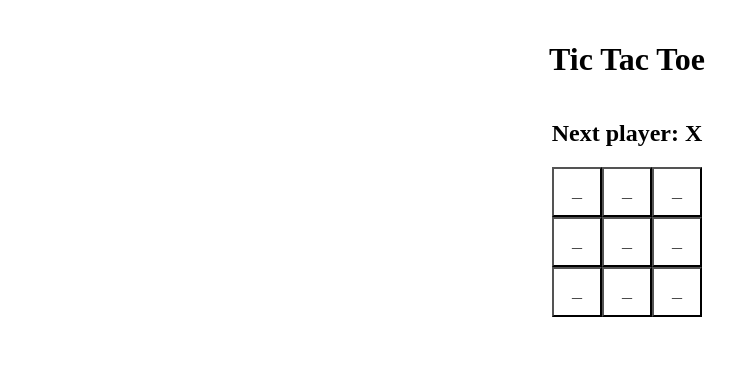
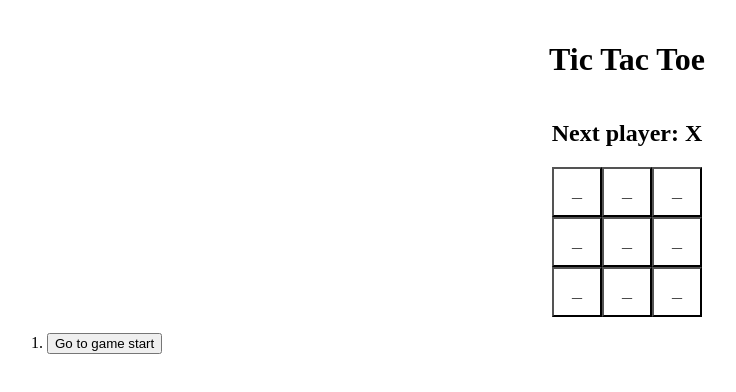
Before and after one commit to vikas-parmar/Sher_Khan_vs_Kung_Fu_Panda, a React (Vite) app: page / in a window 1280 px wide. Shown: the top 392 px of the page, without its empty margins (13-749 px from the left). Built offline with nearby package versions, Linux system fonts and the light colour scheme.

Commit message:
adding game component

```diff
--- a/src/App.jsx
+++ b/src/App.jsx
@@ -1,9 +1,9 @@
 import React from 'react'
-import Board from './Board'
+import Game from './Game'
 import './style.css'
 
 const App = () => {
-  return <Board />
+  return <Game />
 }
 
 export default App
--- a/src/Board.jsx
+++ b/src/Board.jsx
@@ -1,9 +1,7 @@
 import React, { useState } from 'react'
 import Square from './Square'
 
-const Board = () => {
-  const [xIsNext, setXIsNext] = useState(true);
-  const [squares, setSquares] = useState(Array(9).fill(null));
+const Board = ({ xIsNext, squares, onPlay }) => {
 
   const handleClick = (i) => {
     if (squares[i] || calculateWinner(squares)) {
@@ -13,17 +11,12 @@
     const nextSquares = [...squares];
 
     nextSquares[i] = xIsNext ? "X" : "O";
-    setSquares(nextSquares);
-    setXIsNext(!xIsNext);
+    onPlay(nextSquares);
   }
 
   const winner = calculateWinner(squares);
-  let status;
-  if (winner) {
-    status = 'Winner: ' + winner;
-  } else {
-    status = 'Next player: ' + (xIsNext ? 'X' : 'O')
-  }
+
+  let status = winner ? 'winner: ' + winner : 'Next player: ' + (xIsNext ? 'X' : 'O')
   return (
     <div className='board'>
       <h1> Tic Tac Toe </h1>
--- /dev/null
+++ b/src/Game.jsx
@@ -0,0 +1,47 @@
+import { useState } from "react";
+import Board from "./Board"
+
+const Game = () => {
+    const [xIsNext, setXIsNext] = useState(true);
+    const [history, setHistory] = useState([Array(9).fill(null)]);
+    const [currentMove, setCurrentMove ] = useState(0);
+
+
+    const currentSquares = history[currentMove];
+
+    const handlePlay=(nextSqares)=>{
+        const nextHistory = [...history.slice(0, currentMove + 1), nextSqares];
+        setHistory(nextHistory);
+        setCurrentMove(nextHistory.length - 1);
+        setXIsNext(!xIsNext);
+    }
+    const jumpTo=(nextMove)=>{
+        setCurrentMove(nextMove);
+        setXIsNext(nextMove % 2 === 0);
+    }
+    const moves = history.map((squares, move)=>{
+        // let description;
+        // if(move> 0){
+        //     description = 'Go to move #';
+        // } else{
+        //     description = 'Go to game start';
+        // }
+        let description = (move > 0)?'Go to move #':'Go to game start'
+        return (
+            <li key={move}>
+                <button onClick={() => jumpTo(move)}>{description}</button>
+            </li>
+        )
+    })
+    return (
+        <div className="game">
+            <div className="game-board">
+                <Board xIsNext={xIsNext} squares={currentSquares} onPlay={handlePlay} />
+                <div className="game-info">
+                    <ol>{moves}</ol>
+                </div>
+            </div>
+        </div>
+    )
+}
+export default Game
```
